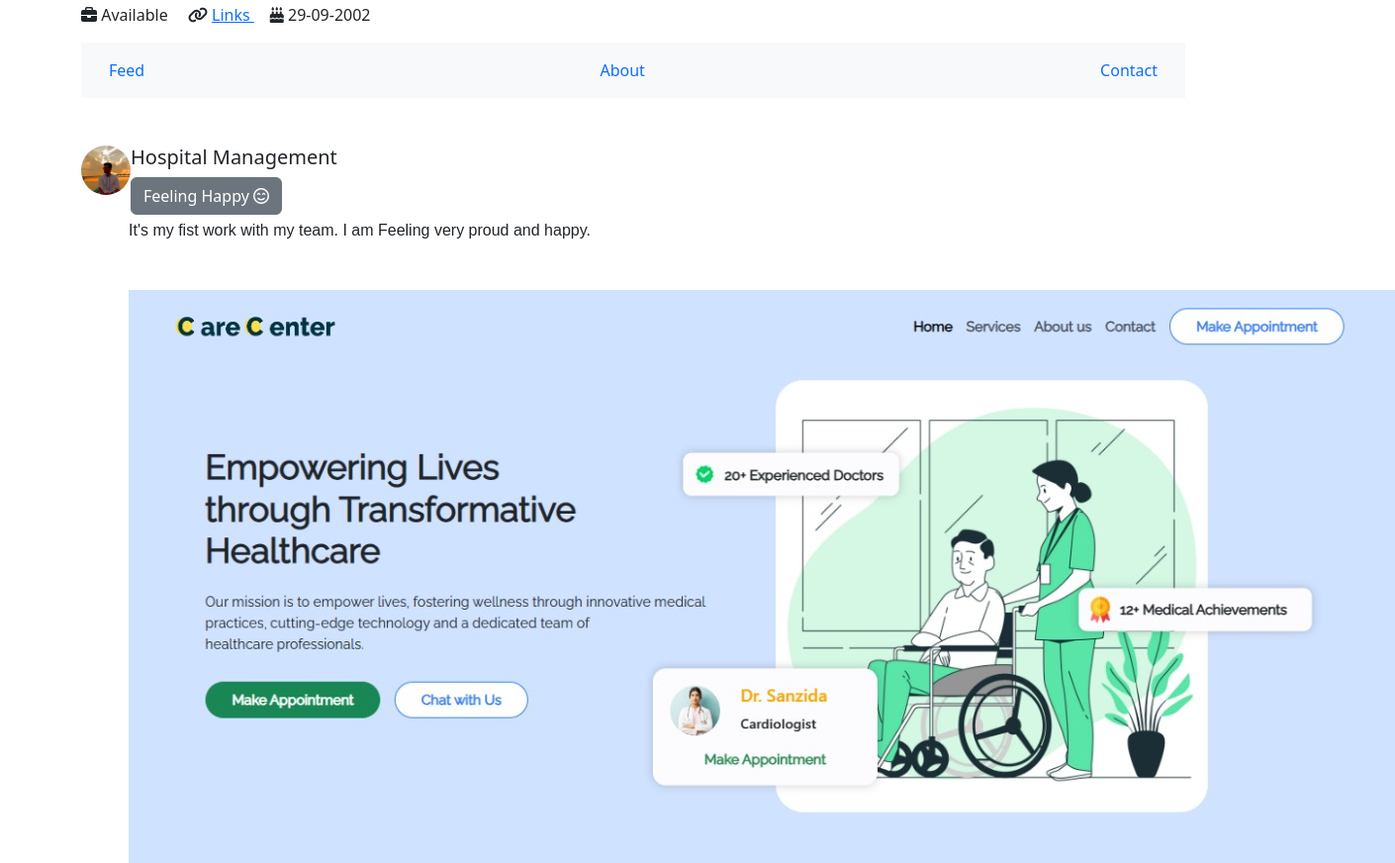
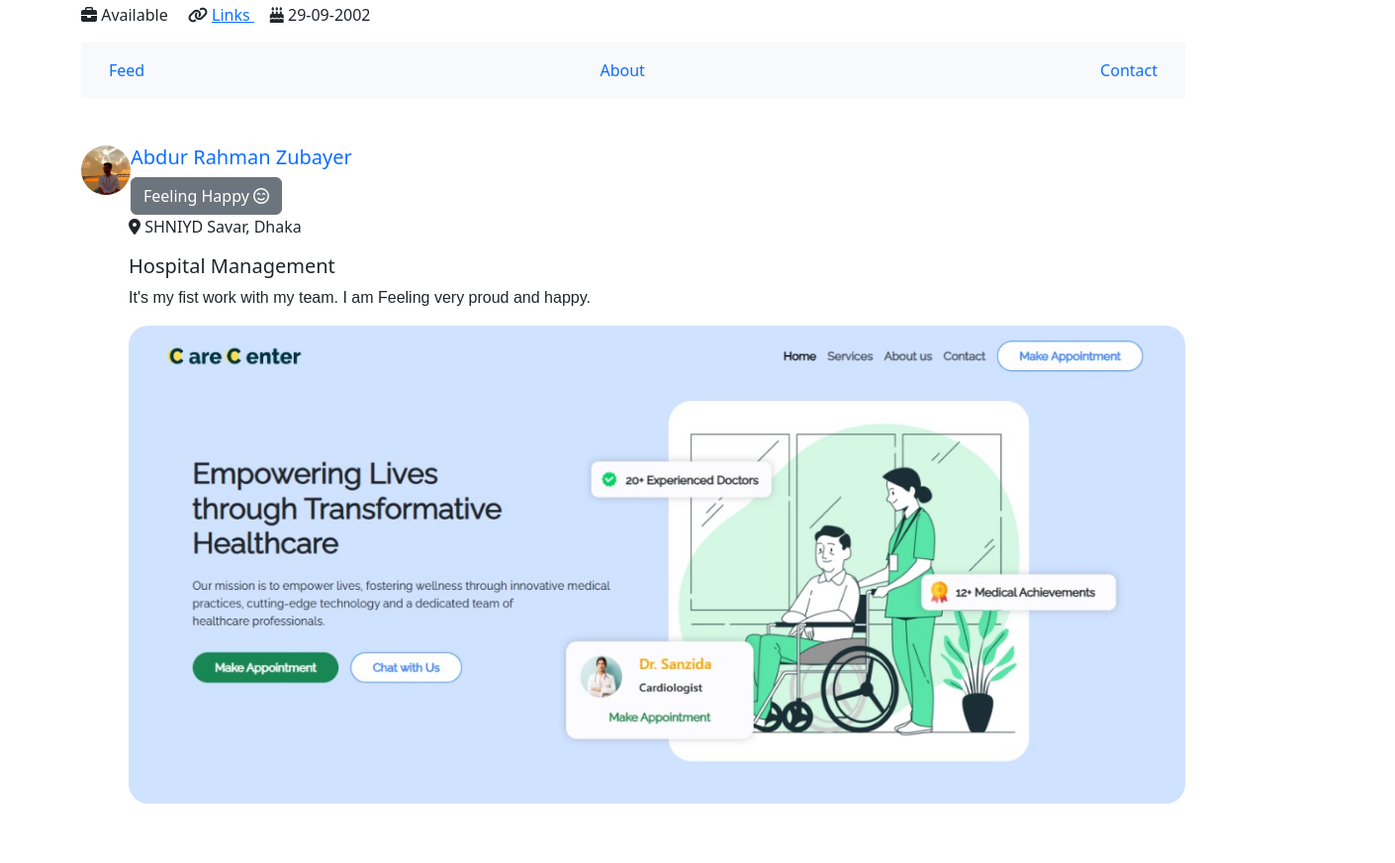
Before and after one commit to arzubayer03/arZubayer, a plain HTML site: page index.html in a window 1280 px wide. Shown: the part 547-1419 px from the top of the page at 99% size, 1410 px wide, since content can reach past the window. After the commit the page ends 1359 px from the top, so only its background shows below. Drawn offline with nearby package versions, Linux system fonts and the light colour scheme; a web font is replaced by a local one.

Commit message:
1st post complete

```diff
--- a/css/style.css
+++ b/css/style.css
@@ -48,3 +48,9 @@
     width: 50px;
     border-radius: 50%;
 }
+
+.post-img{
+    /* height: 300px; */
+    width: 100%;
+    border-radius: 20px;
+}
--- a/index.html
+++ b/index.html
@@ -57,15 +57,19 @@
                 <img src="img/Abdur_Rahman_Zubayer.jpg" alt="" class="post-img-profile">
             </div>
             <div>
-                <h5>Hospital Management</h5>
+                <h5 class="text-primary">Abdur Rahman Zubayer</h5>
                 <button class="btn btn-secondary">Feeling Happy <i class="fa-regular fa-face-smile-beam"></i></button>
             </div>
         </div>
-        <div class="ms-5 mt-1 ">
+        <div class="ms-5">
+            <p><i class="fa-solid fa-location-dot"></i> SHNIYD Savar, Dhaka</p>
+        </div>
+        <div class="ms-5 mt-3 ">
+            <h5>Hospital Management</h5>
             <p class="font-preahviear">It's my fist work with my team. I am Feeling very proud and happy.</p>
         </div>
-        <div class="ms-5 mt-5">
-            <img src="img/hospital_management.jpg" alt="">
+        <div class="ms-5 mt-3">
+            <img src="img/hospital_management.jpg" alt="" class="post-img">
         </div>
 
     </section>
```
